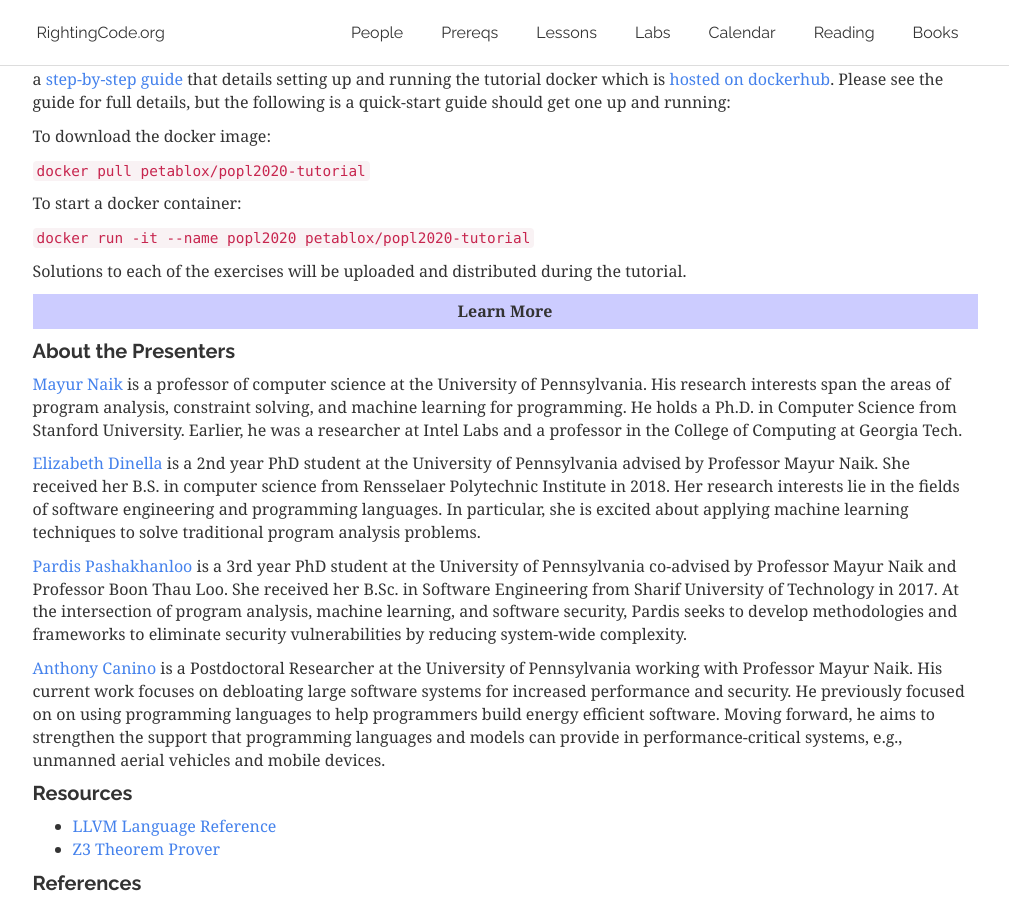
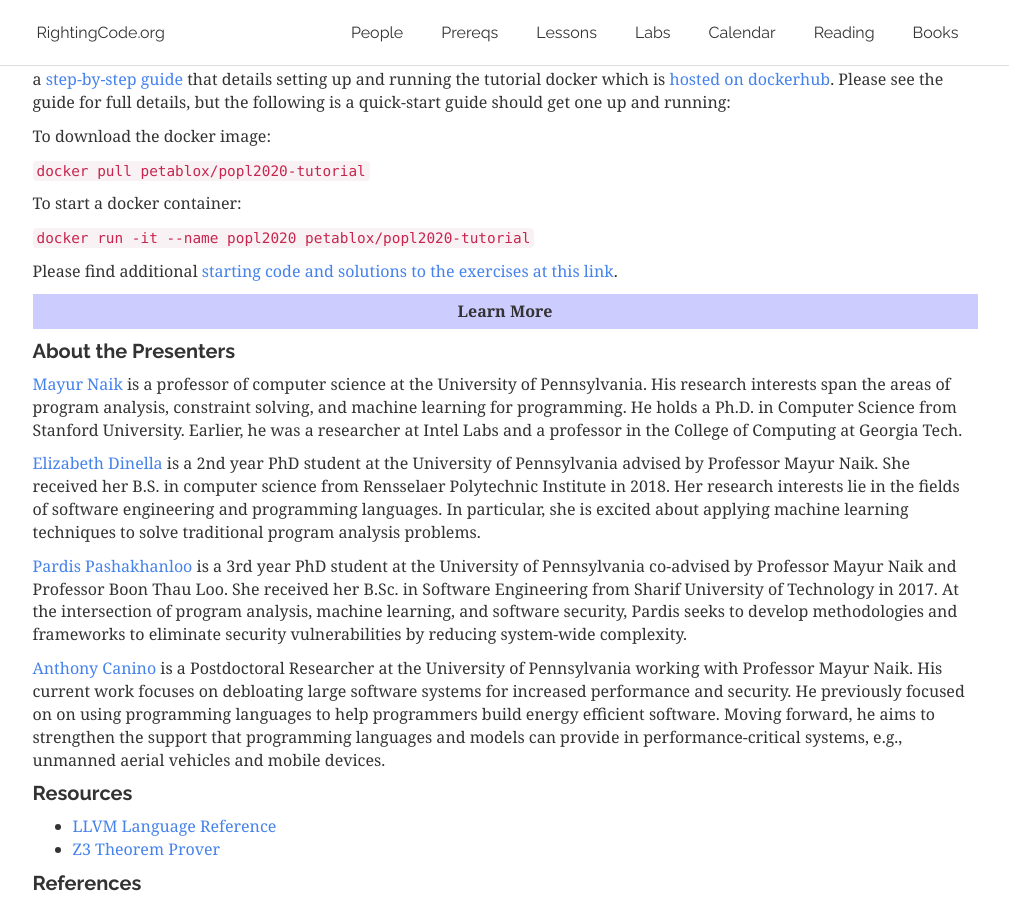
Before and after one commit to rightingcode/rightingcode.github.io, a Jekyll site: the page built from tutorials/popl20/index.html, in a window 1280 px wide and 900 px high, scrolled down 1183 px. Shown: the whole window, without its empty margins (135-1144 px from the left). Built offline with Jekyll 4.4.1, drawn with Linux system fonts in a browser that asks for light colours; nearby versions of some CDN libraries.

Commit message:
Tutorial and solutions.

```diff
--- a/tutorials/popl20/index.html
+++ b/tutorials/popl20/index.html
@@ -118,7 +118,7 @@ docker run -it --name popl2020 petablox/popl2020-tutorial
 </code>
 
 <p>
-Solutions to each of the exercises will be uploaded and distributed during the tutorial.
+Please find additional <a href="popl2020-soln.zip"/a>starting code and solutions to the exercises at this link</a>.
 <p>
 
 
```
Also changed, not shown: 1 other file.
